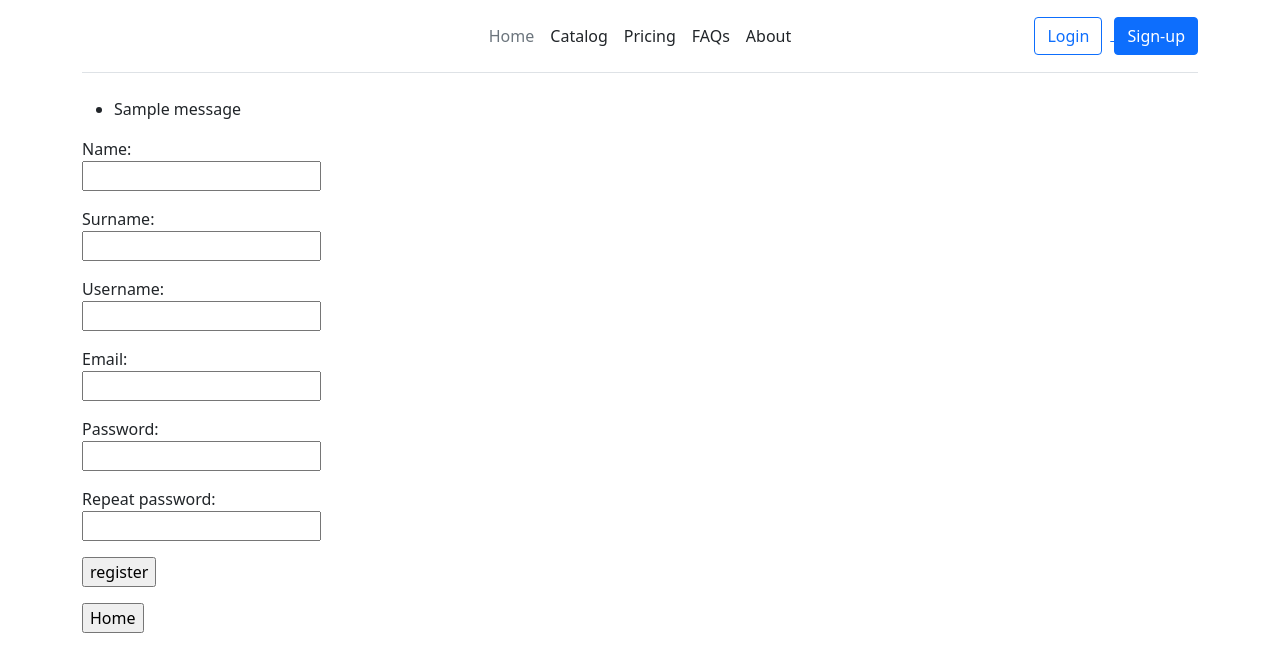
After one commit to qiokis/flask-shop, a Flask app: page /register in a window 1280 px wide. The commit adds this page. Shown: the top 672 px of the page. Run offline with Flask 2, Linux system fonts and the light colour scheme; tables that the repository leaves empty hold one stand-in row (values such as "Sample post"); one stand-in notice (Sample message) is shown.

Commit message:
User logging system -Added logging system -Added registration system -Added role for user (default user and superuser)

```diff
--- a/app/__init__.py
+++ b/app/__init__.py
@@ -1,6 +1,7 @@
 from flask import Flask
 from flask_sqlalchemy import SQLAlchemy
 from flask_migrate import Migrate
+from flask_login import LoginManager
 import os
 
 
@@ -9,5 +10,7 @@ app.config.from_object(os.environ.get('FLASK_ENV') or 'config.DevelopmentConfig'
 
 db = SQLAlchemy(app)
 migrate = Migrate(app, db)
+login_manager = LoginManager(app)
+login_manager.login_view = 'index'
 
 from . import views, models
--- a/app/forms.py
+++ b/app/forms.py
@@ -1,6 +1,20 @@
 from wtforms import StringField, TextAreaField, IntegerField, FloatField
-from wtforms.validators import DataRequired
+from wtforms.validators import DataRequired, EqualTo
 from flask_wtf import FlaskForm
+
+
+class UserLoginForm(FlaskForm):
+    username = StringField('username', validators=[DataRequired()])
+    password = StringField('password', validators=[DataRequired()])
+
+
+class UserRegistrationForm(FlaskForm):
+    name = StringField('name', validators=[DataRequired()])
+    surname = StringField('surname', validators=[DataRequired()])
+    username = StringField('username', validators=[DataRequired()])
+    email = StringField('email', validators=[DataRequired()])
+    password = StringField('password', validators=[DataRequired()])
+    password2 = StringField('password2', validators=[DataRequired(), EqualTo('password')])
 
 
 class CategoryForm(FlaskForm):
--- /dev/null
+++ b/app/templates/_flashes.html
@@ -0,0 +1,9 @@
+{% with messages = get_flashed_messages() %}
+    {% if messages %}
+        <ul class="flashes">
+        {% for message in messages %}
+            <li>{{ message }}</li>
+        {% endfor %}
+        </ul>
+    {% endif %}
+{% endwith %}
--- a/app/templates/_nav.html
+++ b/app/templates/_nav.html
@@ -13,8 +13,18 @@
       </ul>
 
       <div class="col-md-3 text-end">
-        <button type="button" class="btn btn-outline-primary me-2">Login</button>
-        <button type="button" class="btn btn-primary">Sign-up</button>
+        {% if not current_user.is_anonymous %}
+          <a href="{{ url_for('logout') }}">
+            <button type="button" class="btn btn-outline-primary me-2">Logout</button>
+          </a>
+        {% else %}
+          <a href="{{ url_for('login') }}">
+            <button type="button" class="btn btn-outline-primary me-2">Login</button>
+          </a>
+          <a href="{{ url_for('register') }}">
+            <button type="button" class="btn btn-primary">Sign-up</button>
+          </a>
+        {% endif %}
       </div>
     </header>
   </div>
--- a/app/templates/add_category.html
+++ b/app/templates/add_category.html
@@ -8,8 +8,8 @@
             {{form.name}}<br>
         </p>
         <p>
-            Path to picture:
-            {{ form.picture }}
+            Path to picture:<br>
+            {{ form.picture }}<br>
         </p>
         <p><input type="submit" value="add"></p>
         <p><a href="{{ url_for('index') }}"><input type="button" value="Home"></a></p>
--- /dev/null
+++ b/app/templates/register.html
@@ -0,0 +1,52 @@
+{% extends 'base.html' %}
+
+{% block content %}
+    {% include '_flashes.html' %}
+    <form action="" method="post" name="register">
+        {{ form.hidden_tag() }}
+        <p>
+            Name: <br>
+            {{ form.name }}
+            {% for error in form.name.errors %}-->
+                <span style="color: red;">[{{ error }}]</span>
+            {% endfor %}
+        </p>
+        <p>
+            Surname: <br>
+            {{ form.surname }}
+            {% for error in form.surname.errors %}-->
+                <span style="color: red;">[{{ error }}]</span>
+            {% endfor %}
+        </p>
+        <p>
+            Username: <br>
+            {{ form.username }}
+            {% for error in form.username.errors %}-->
+                <span style="color: red;">[{{ error }}]</span>
+            {% endfor %}
+        </p>
+        <p>
+            Email: <br>
+            {{ form.email }}
+            {% for error in form.email.errors %}-->
+                <span style="color: red;">[{{ error }}]</span>
+            {% endfor %}
+        </p>
+        <p>
+            Password: <br>
+            {{ form.password }}
+            {% for error in form.password.errors %}-->
+                <span style="color: red;">[{{ error }}]</span>
+            {% endfor %}
+        </p>
+        <p>
+            Repeat password: <br>
+            {{ form.password2 }}
+            {% for error in form.password2.errors %}-->
+                <span style="color: red;">[{{ error }}]</span>
+            {% endfor %}
+        </p>
+        <p><input type="submit" value="register"></p>
+        <p><a href="{{ url_for('index') }}"><input type="button" value="Home"></a></p>
+    </form>
+{% endblock %}
--- a/app/views.py
+++ b/app/views.py
@@ -1,23 +1,20 @@
-from app import app, db
-from app.models import Category, Product
-from flask import render_template, request, redirect, url_for
-from app.forms import CategoryForm, ProductForm
+from app import app, db, login_manager
+from app.models import Category, Product, User
+from flask import render_template, request, redirect, url_for, flash
+from app.forms import CategoryForm, ProductForm, UserRegistrationForm, UserLoginForm
+from app.utils import check_user_existence
+from flask_login import current_user, login_required, login_user, logout_user
 
 
 @app.route('/')
 def index():
-
     return render_template('index.html', title='Test')
 
 
 @app.route('/catalog')
 def catalog():
+    title = 'Catalog'
     categories = Category.query.all()
-    title = 'Catalog'
-    # categories = [
-    #     {'id': 1, 'name': 'Processors', 'picture': 'category_processors.jpg'},
-    #     {'id': 2, 'name': 'Video cards', 'picture': 'category_videocards.jpg'}
-    # ]
     new = {'fun': 'add_category', 'name': 'Добавить категорию'}
     return render_template('catalog.html', title=title, categories=categories, new=new)
 
@@ -27,34 +24,35 @@ def products(category_id):
     prods = Product.query.filter_by(category_id=category_id)
     category = Category.query.filter_by(id=category_id).first()
     title = f'{category}'
-    # prods = [
-    #     {'id': 1, 'category_id': 1, 'name': 'Intel 12', 'picture': 'test.jpg'},
-    #     {'id': 2, 'category_id': 2, 'name': 'Some Videocard', 'picture': 'product_some_videocart.jpg'}
-    # ]
     new = {'fun': 'add_product', 'name': 'Добавить товар'}
-    return render_template('products.html', prods=prods, new=new, category_id=category_id)
+    return render_template('products.html', prods=prods, new=new, category_id=category_id, title=title)
 
 
 @app.route('/product/<product_id>')
 def product(product_id):
     p = Product.query.filter_by(id=product_id).first()
+    title = f'{p.name}'
     c = Category.query.filter_by(id=p.category_id).first()
-    return render_template('product.html', prod=p, category_name=c.name)
+    return render_template('product.html', prod=p, category_name=c.name, title=title)
 
 
 @app.route('/add_category', methods=['GET', 'POST'])
+@login_required
 def add_category():
+    title = 'Add category'
     form = CategoryForm(request.form)
     if request.method == 'POST' and form.validate_on_submit():
         c = Category(name=form.name.data, picture=form.picture.data)
         db.session.add(c)
         db.session.commit()
         return redirect(url_for('add_category'))
-    return render_template('add_category.html', form=form)
+    return render_template('add_category.html', form=form, title=title)
 
 
 @app.route('/catalog/<category_id>/add_product', methods=['GET', 'POST'])
+@login_required
 def add_product(category_id):
+    title = 'Add product'
     form = ProductForm(request.form)
     c = Category.query.filter_by(id=category_id).first()
     category_name = c.name
@@ -65,4 +63,55 @@ def add_product(category_id):
         db.session.commit()
         return redirect(url_for('add_product', category_id=category_id, category_name=category_name))
     return render_template('add_product.html', form=form, category_id=category_id,
-                           category_name=category_name)
+                           category_name=category_name, title=title)
+
+
+@app.route('/register', methods=['GET', 'POST'])
+def register():
+    title = 'Registration'
+    if current_user.is_authenticated:
+        return redirect(url_for('index'))
+    form = UserRegistrationForm()
+    if form.validate_on_submit():
+        access = True
+        if check_user_existence(username=form.username.data):
+            flash('Username is already taken')
+            access = False
+        if check_user_existence(email=form.email.data):
+            flash('Email is already taken')
+            access = False
+        if access:
+            user = User(name=form.name.data, surname=form.surname.data, username=form.username.data,
+                        email=form.email.data)
+            user.set_password(form.password.data)
+            db.session.add(user)
+            db.session.commit()
+            flash('You have been successfully registered')
+            return redirect(url_for('register'))
+    return render_template('register.html', form=form, title=title)
+
+
+@app.route('/login', methods=['GET', 'POST'])
+def login():
+    if current_user.is_authenticated:
+        return redirect(url_for('index'))
+    form = UserLoginForm()
+    if form.validate_on_submit():
+        user = User.query.filter_by(username=form.username.data).first()
+        if not user:
+            flash('User does not exist')
+            return redirect(url_for('login'))
+        access = user.check_password(form.password.data)
+        if not access:
+            flash('Wrong password or username')
+            return redirect(url_for('login'))
+        login_user(user)
+        return redirect(url_for('index'))
+    return render_template('login.html', form=form)
+
+
+@app.route('/logout')
+@login_required
+def logout():
+    logout_user()
+    return redirect(url_for('index'))
```
Also changed, not shown: app/models.py (+33 -3 lines), app/templates/add_product.html (+4 -4 lines), app/templates/catalog.html (+5 -3 lines), app/templates/login.html (added, +24 -0 lines), app/templates/products.html (+5 -3 lines), app/utils.py (added, +16 -0 lines).
